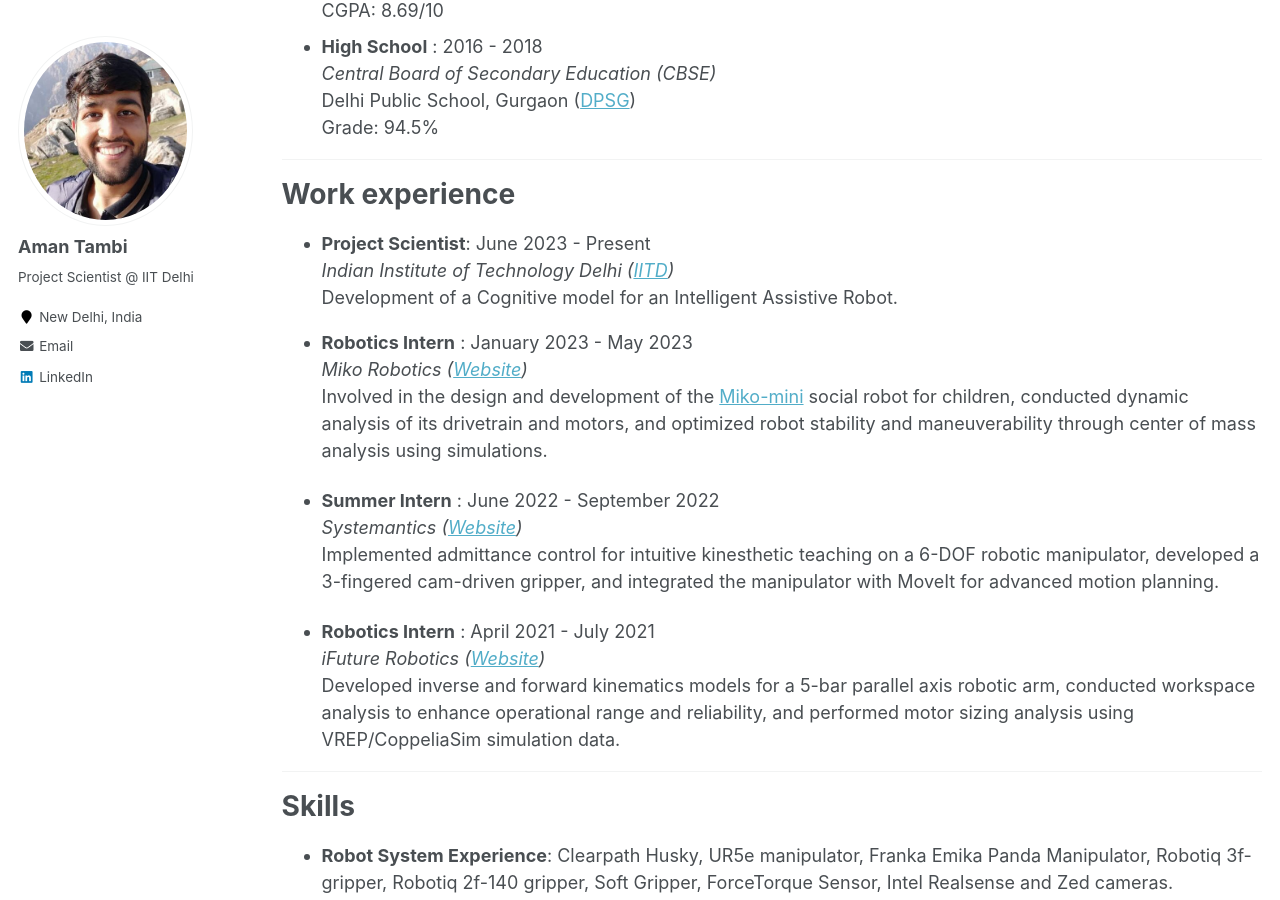
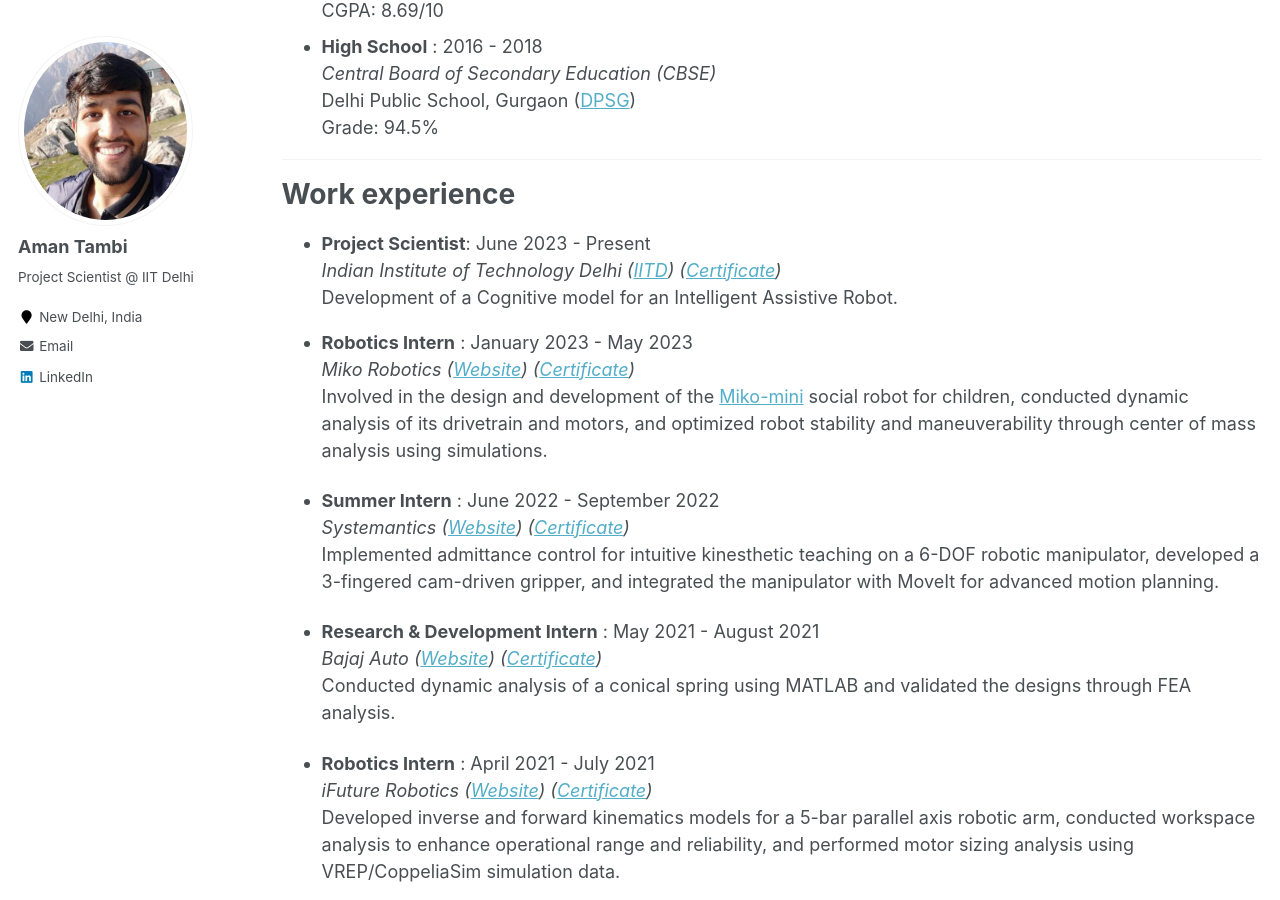
Before and after one commit to AmanTambi/AmanTambi.github.io, a Jekyll site: the page built from _pages/education.md, in a window 1280 px wide and 900 px high, scrolled down 268 px. Built offline with Jekyll 4.4.1, drawn with Linux system fonts in a browser that asks for light colours.

Commit message:
v11 - Background updated

```diff
--- a/_pages/education.md
+++ b/_pages/education.md
@@ -26,18 +26,22 @@
 Work experience
 ======
 * **Project Scientist**: June 2023 - Present \
-  *Indian Institute of Technology Delhi ([IITD](https://home.iitd.ac.in/))* \
+  *Indian Institute of Technology Delhi ([IITD](https://home.iitd.ac.in/)) ([Certificate](https://drive.google.com/file/d/1pq1kG_ReV6DgAoPwX2BZlfBkPwVaSeWE/view?usp=sharing))* \
   Development of a Cognitive model for an Intelligent Assistive Robot.
 * **Robotics Intern** : January 2023 - May 2023 \
-  *Miko Robotics ([Website](https://miko.ai/))* \
+  *Miko Robotics ([Website](https://miko.ai/)) ([Certificate](https://drive.google.com/file/d/1Z4ErwxGGWl-2z48mFWVm7T7Z8pN56lpo/view?usp=sharing))* \
   Involved in the design and development of the [Miko-mini](https://in.miko.ai/products/miko-mini) social robot for children, conducted dynamic analysis of its drivetrain and motors, and optimized robot stability and maneuverability through center of mass analysis using simulations.
 
 * **Summer Intern** : June 2022 - September 2022 \
-  *Systemantics ([Website](https://www.systemantics.com/))* \
+  *Systemantics ([Website](https://www.systemantics.com/)) ([Certificate](https://drive.google.com/file/d/1tYhD3VrARtKhDT0Zj93x6aU9XngOiwfe/view?usp=sharing))* \
   Implemented admittance control for intuitive kinesthetic teaching on a 6-DOF robotic manipulator, developed a 3-fingered cam-driven gripper, and integrated the manipulator with MoveIt for advanced motion planning.
 
+* **Research & Development Intern** : May 2021 - August 2021 \
+  *Bajaj Auto ([Website](https://www.bajajauto.com/)) ([Certificate](https://drive.google.com/file/d/1utqonlqTL3ms285lV8wo2iHSk5Bggm10/view?usp=sharing))* \
+  Conducted dynamic analysis of a conical spring using MATLAB and validated the designs through FEA analysis.
+
 * **Robotics Intern** : April 2021 - July 2021 \
-  *iFuture Robotics ([Website](http://www.ifuturerobotics.com))* \
+  *iFuture Robotics ([Website](http://www.ifuturerobotics.com)) ([Certificate](https://drive.google.com/file/d/1_PS4g3ntIny5cyYhUBOQvo2CKLoGZjle/view?usp=sharing))* \
   Developed inverse and forward kinematics models for a 5-bar parallel axis robotic arm, conducted workspace analysis to enhance operational range and reliability, and performed motor sizing analysis using VREP/CoppeliaSim simulation data.
 
 ---
```
